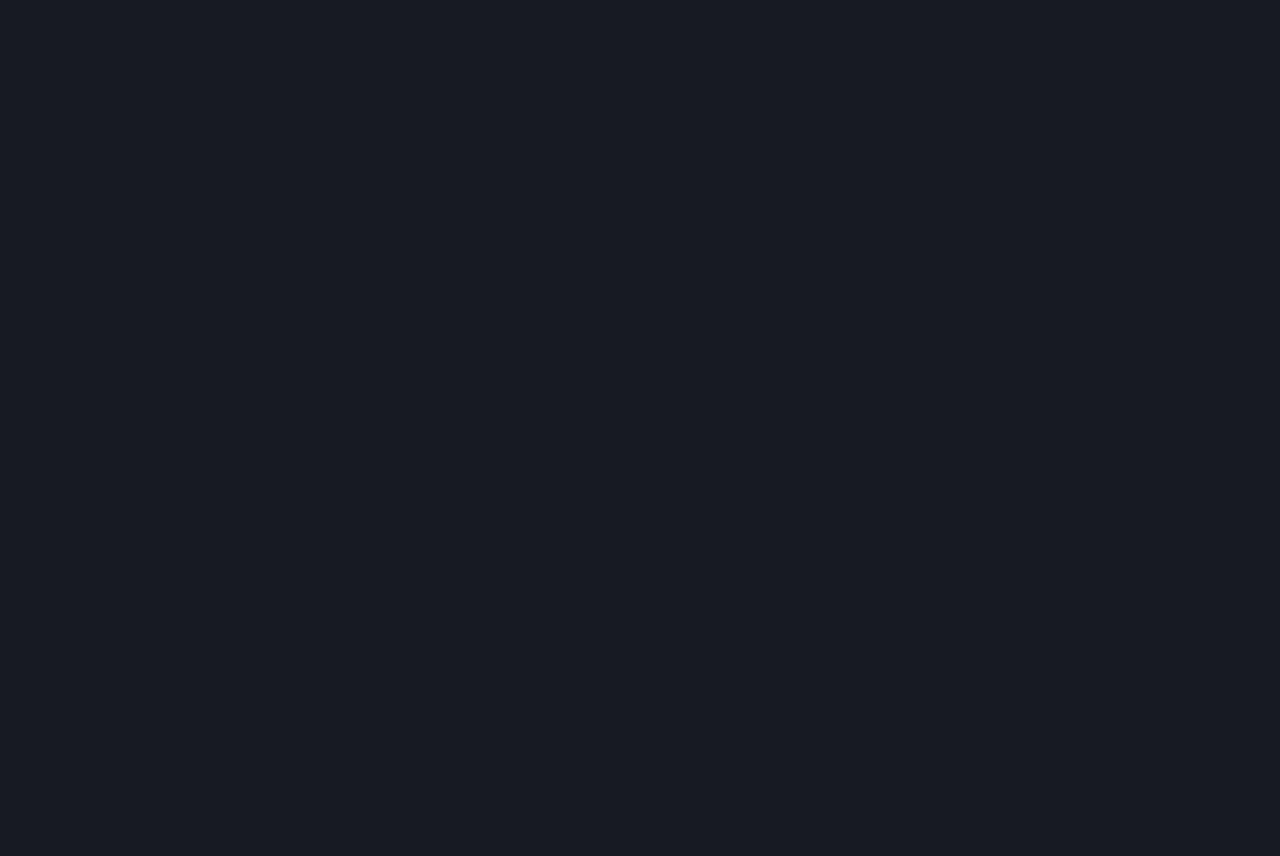
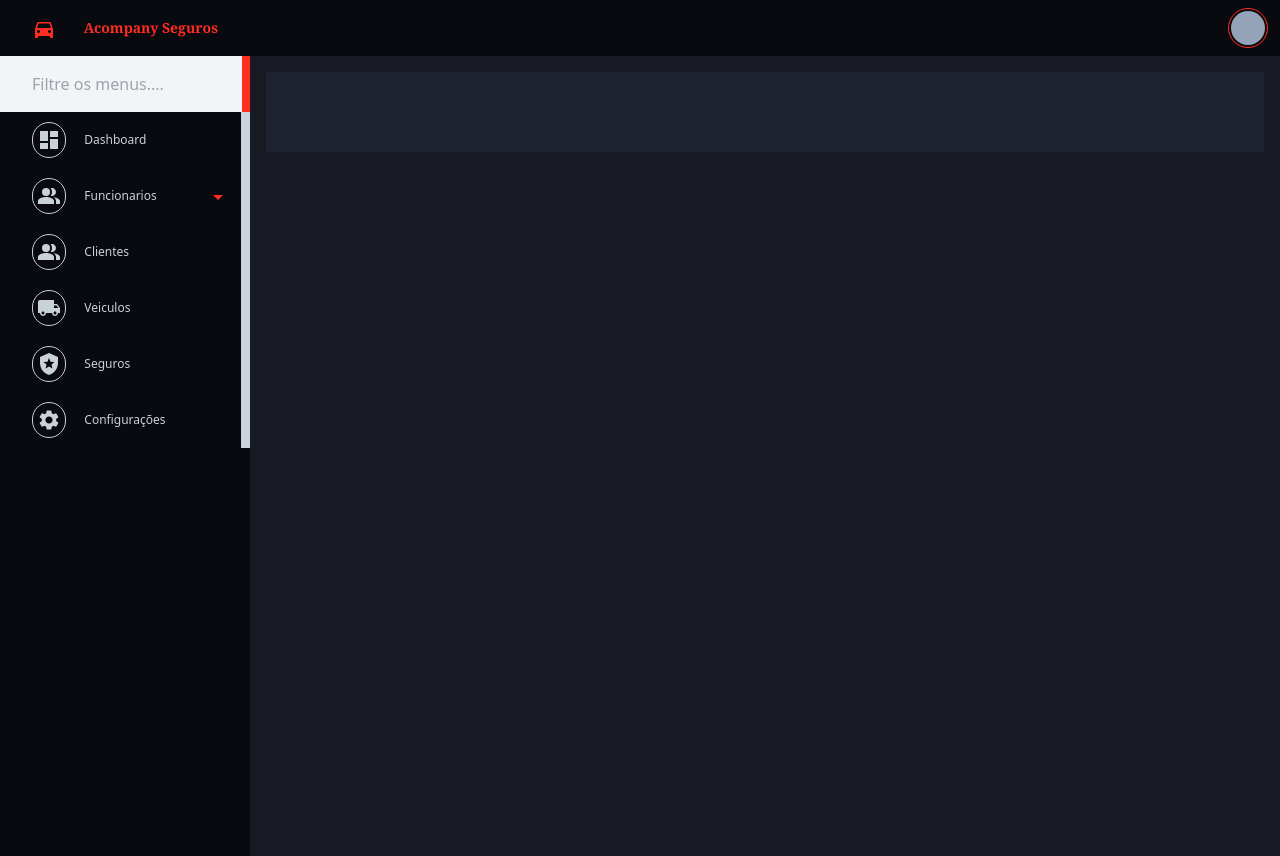
Before and after one commit to robert-office/dashboard-seguros, a React (Create React App) app in the folder frontend/: page /edit/1/1 in a window 1280 px wide. Before the commit this address had no page. Before the commit the page ends 800 px from the top, so only its background shows below. Built offline with nearby package versions, Linux system fonts and the light colour scheme.

Commit message:
add: arranjo de rotas para a edição de recursos

```diff
--- a/frontend/src/Rotas.tsx
+++ b/frontend/src/Rotas.tsx
@@ -3,6 +3,7 @@ import { Adm } from "./pages/administradores/Adm";
 import { Cli } from "./pages/clientes/Cli";
 import { Conf } from "./pages/configuracoes/Conf";
 import { Dev } from "./pages/desenvolvedores/Dev";
+import { Edit } from "./pages/edit";
 import { Home } from "./pages/home/Home";
 import { Segu } from "./pages/seguros/Segu";
 import { Telem } from "./pages/telemarketing/Telem";
@@ -22,6 +23,8 @@ export const Rotas = () => {
                 <Route path="/telemarketing" element={<Telem/>} />
                 <Route path="/veiculos" element={<Veic/>} />
                 <Route path="/vendedores" element={<Vende/>} />
+
+                <Route path="/edit/:resource/:id" element={<Edit/>} />
             </Routes>
         </BrowserRouter>
     )
--- /dev/null
+++ b/frontend/src/pages/edit/index.tsx
@@ -0,0 +1,13 @@
+import { useParams } from "react-router-dom";
+import { BaseLayout } from "../../layouts/baseLayout/BaseLayout";
+
+export const Edit = () => {
+
+    const { resource, id } = useParams()
+
+    return (
+        <BaseLayout>
+
+        </BaseLayout>
+    );
+}
--- a/frontend/src/utils/DatatablesUtils/datatableGeneralOptions.tsx
+++ b/frontend/src/utils/DatatablesUtils/datatableGeneralOptions.tsx
@@ -5,7 +5,6 @@ import { getAllUserByRole } from "../LaravelUtils/requests/user/getAllUserByRole
 import { getAllVeiculos } from "../LaravelUtils/requests/veiculo/getAllVeiculos";
 import { formatarData, formatarDinheiro } from "../utils";
 import { datatableHOption } from "./datableHOptions";
-
 import ModeEditOutlinedIcon from '@mui/icons-material/ModeEditOutlined';
 
 export const DatatableDashboardOptions = {
@@ -47,7 +46,7 @@ export const DatatableDashboardOptions = {
 }
 
 export const DatatableUsersByRolesOptions = {
-    tableName: "adminstradores",
+    tableName: "users",
     columns:
         [
             { field: 'id', headerName: 'id', width: 70, ...datatableHOption },
```
